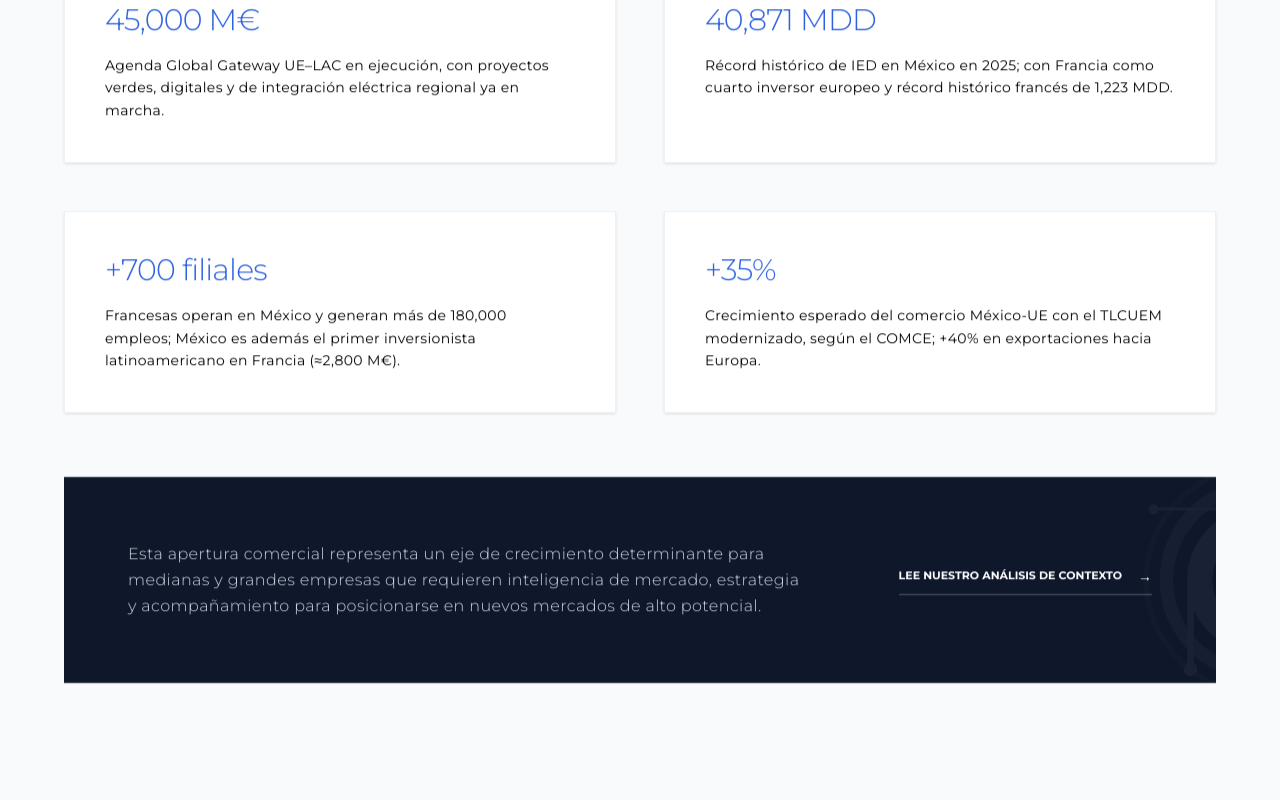
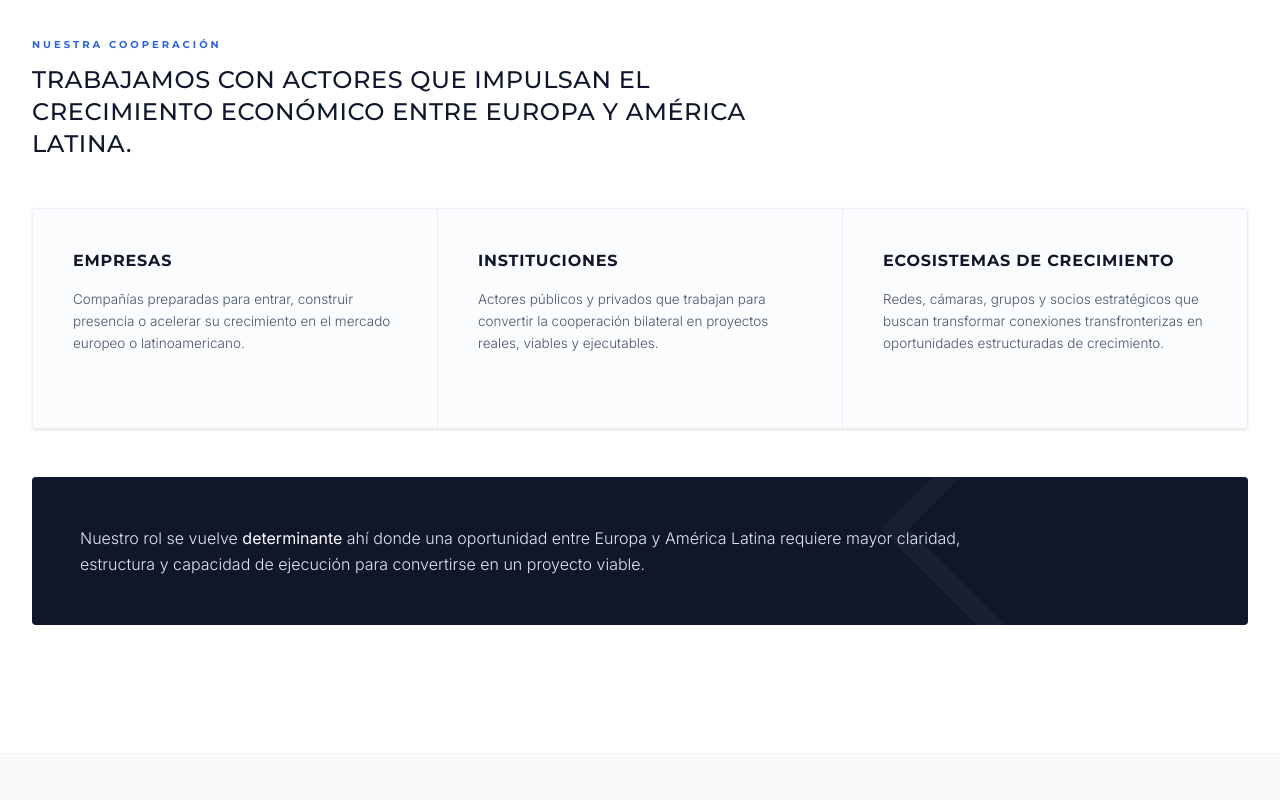
Before and after one commit to jhon-henao13/WeProm-Europe, a React (Vite) app: page / in a window 1280 px wide. Shown: the part 1587-2387 px from the top of the page. Built offline with nearby package versions, Linux system fonts and the light colour scheme; a web font is replaced by a local one.

Commit message:
feat(v2): Add section MarketOpportunity debajo de Hero

```diff
--- a/src/App.jsx
+++ b/src/App.jsx
@@ -20,6 +20,7 @@ import { WhatsAppButton } from './components/WhatsAppButton'
 import { Routes, Route, useLocation } from 'react-router-dom';
 import { BlogIndex } from './components/BlogIndex';
 import { BlogPost } from './components/BlogPost';
+import { MarketOpportunity } from './components/MarketOpportunity';
 
 
 function App() {
@@ -187,6 +188,7 @@ function App() {
         <Route path="/" element={
           <main className="relative">
             <Hero />
+            <MarketOpportunity />
             {/* Envolvemos las secciones en contenedores reveal para la transición */}
             <div id="el-momento" className="reveal scroll-mt-20">
               <AboutSection />
--- /dev/null
+++ b/src/components/MarketOpportunity.jsx
@@ -0,0 +1,128 @@
+import React from 'react';
+
+export const MarketOpportunity = () => {
+  const actors = [
+    {
+      title: "Empresas",
+      desc: "Compañías preparadas para entrar, construir presencia o acelerar su crecimiento en el mercado europeo o latinoamericano."
+    },
+    {
+      title: "Instituciones",
+      desc: "Actores públicos y privados que trabajan para convertir la cooperación bilateral en proyectos reales, viables y ejecutables."
+    },
+    {
+      title: "Ecosistemas de crecimiento",
+      desc: "Redes, cámaras, grupos y socios estratégicos que buscan transformar conexiones transfronterizas en oportunidades estructuradas de crecimiento."
+    }
+  ];
+
+  return (
+    <section id="oportunidad" className="relative bg-white py-24 md:py-32 overflow-hidden border-b border-slate-100">
+      <div className="max-w-[90%] xl:max-w-7xl mx-auto px-4 sm:px-6 lg:px-8">
+
+        {/* PARTE 1: BLOQUE EDITORIAL ASIMÉTRICO */}
+        <div className="grid grid-cols-1 lg:grid-cols-12 gap-12 lg:gap-16 items-start mb-4 md:mb-6">
+
+          {/* Columna Izquierda: Kicker & Header Fijo Visual */}
+          <div className="lg:col-span-5 sticky top-28 max-[1015px]:top-0">
+            <p className="text-[#2d61e0] font-montserrat font-bold tracking-[0.4em] uppercase text-[11px] md:text-[12px] mb-4 block">
+              Contexto Estratégico
+            </p>
+            <h2 className="text-slate-900 font-montserrat text-2xl md:text-[34px] font-semibold uppercase leading-tight tracking-wide">
+              Una oportunidad, <br className="hidden md:inline"/>por sí sola, no abre un mercado.
+            </h2>
+            <div className="w-16 h-[2px] bg-[#2d61e0] mt-8 hidden lg:block"></div>
+          </div>
+
+          {/* Columna Derecha: Manifiesto y Puntos de Dolor */}
+          <div className="lg:col-span-7 space-y-8 md:space-y-10 text-slate-600 text-sm md:text-base leading-relaxed font-light">
+
+            <div className="flex gap-4 items-start border-b border-slate-100 pb-6">
+              <span className="text-[#2d61e0] font-montserrat font-medium text-xs pt-1">01</span>
+              <p>
+                <strong className="font-semibold text-slate-900">Las empresas</strong> identifican potencial, pero no siempre tienen clara la ruta adecuada para entrar en un nuevo mercado.
+              </p>
+            </div>
+
+            <div className="flex gap-4 items-start border-b border-slate-100 pb-6">
+              <span className="text-[#2d61e0] font-montserrat font-medium text-xs pt-1">02</span>
+              <p>
+                <strong className="font-semibold text-slate-900">Las instituciones</strong> abren puertas, pero necesitan aliados con capacidad de ejecución que les ayuden a reducir riesgos y transformar oportunidades en proyectos viables y accionables.
+              </p>
+            </div>
+
+            <div className="flex gap-4 items-start border-b border-slate-100 pb-6">
+              <span className="text-[#2d61e0] font-montserrat font-medium text-xs pt-1">03</span>
+              <p>
+                <strong className="font-semibold text-slate-900">Los ecosistemas de crecimiento, promoción e inversión</strong> generan conexiones, pero muchas veces carecen de la estructura necesaria para convertirlas en oportunidades de negocio sostenibles.
+              </p>
+            </div>
+
+            <div className="pt-4">
+              <p className="text-slate-900 font-medium text-base md:text-lg">
+                <strong className="font-semibold">El desafío no está únicamente en detectar el potencial o identificar una oportunidad.</strong> Está en convertirla en algo claro, estructurado y ejecutable.
+              </p>
+
+              <p className="font-montserrat text-xs md:text-sm font-bold tracking-[0.2em] uppercase text-[#2d61e0] mt-8 flex items-center gap-3">
+                Ahí es donde entramos nosotros <span className="text-lg">→</span>
+              </p>
+            </div>
+
+          </div>
+        </div>
+
+        {/* SEPARADOR INTEGRADO ELEGANTE */}
+        <div className="w-full h-[1px] bg-gradient-to-r from-transparent via-slate-200 to-transparent mb-24"></div>
+
+        {/* PARTE 2: TABLA ESTRUCTURADA DE ACTORES (3 COLUMNAS) */}
+        <div className="space-y-12">
+
+          <div className="max-w-3xl">
+            <p className="text-[#2d61e0] font-montserrat font-bold tracking-[0.3em] uppercase text-[10px] mb-3">
+              Nuestra Cooperación
+            </p>
+            <h3 className="text-slate-900 font-montserrat text-lg md:text-2xl font-medium uppercase tracking-wide">
+              Trabajamos con actores que impulsan el crecimiento económico entre Europa y América Latina.
+            </h3>
+          </div>
+
+          {/* Grilla / Tabla Adaptativa */}
+          <div className="grid grid-cols-1 md:grid-cols-3 gap-0 border-t border-l border-slate-200/60 rounded-sm overflow-hidden shadow-sm">
+            {actors.map((actor, idx) => (
+              <div
+                key={idx}
+                className="bg-slate-50/50 p-8 md:p-10 border-b border-r border-slate-200/60 hover:bg-white transition-all duration-500 group relative flex flex-col justify-between min-h-[220px]"
+              >
+                {/* Efecto decorativo premium de línea superior al hacer hover */}
+                <div className="absolute top-0 left-0 w-full h-[2px] bg-[#2d61e0] scale-x-0 group-hover:scale-x-100 transition-transform duration-500 origin-left"></div>
+
+                <div>
+                  <h4 className="font-montserrat text-slate-900 font-semibold text-sm md:text-base uppercase tracking-wider mb-4">
+                    {actor.title}
+                  </h4>
+                  <p className="text-slate-600 text-xs md:text-[13.5px] leading-relaxed font-light">
+                    {actor.desc}
+                  </p>
+                </div>
+              </div>
+            ))}
+          </div>
+
+          {/* Conclusión Inferior Estilo Cierre de Folleto Corporativo */}
+          <div className="mt-12 bg-slate-900 p-8 md:p-12 relative overflow-hidden rounded-sm">
+            {/* Isotipo geométrico sutil de fondo */}
+            <div className="absolute right-0 bottom-0 opacity-[0.03] translate-x-1/4 translate-y-1/4 pointer-events-none">
+              <div className="w-96 h-96 border-[20px] border-white rotate-45"></div>
+            </div>
+
+            <p className="text-slate-200 text-sm md:text-base max-w-4xl leading-relaxed font-light relative z-10">
+              Nuestro rol se vuelve <span className="text-white font-medium">determinante</span> ahí donde una oportunidad entre Europa y América Latina requiere mayor claridad, estructura y capacidad de ejecución para convertirse en un proyecto viable.
+            </p>
+          </div>
+
+        </div>
+
+      </div>
+    </section>
+  );
+};
```
